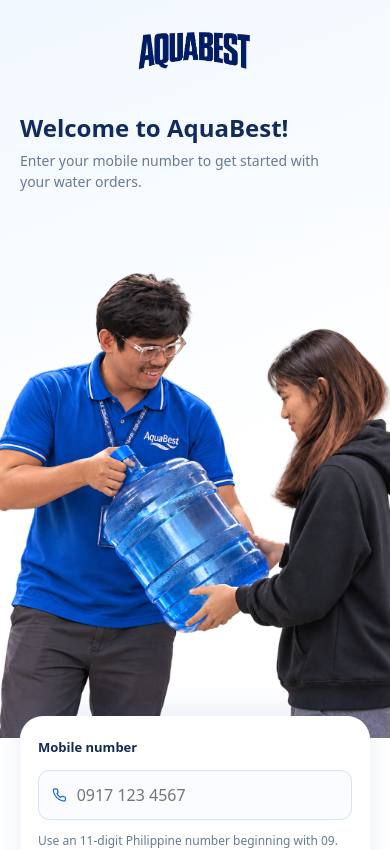
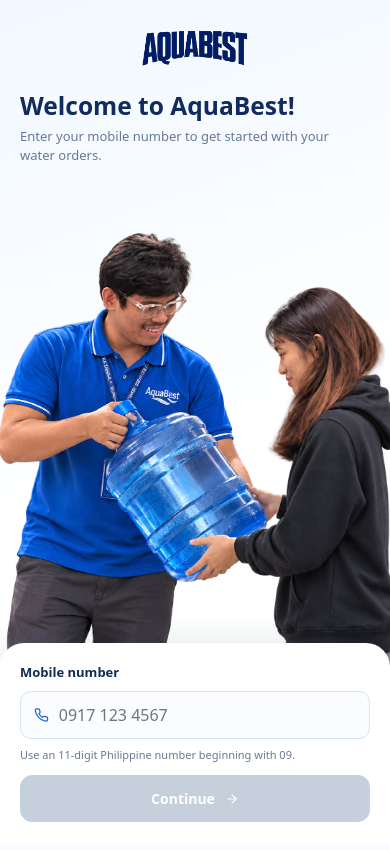
Before and after one commit to Gian007/aquabest-system, a React (Vite) app: page / in a window 390 px wide. Shown: the top 850 px of the page. Built offline with nearby package versions, Linux system fonts and the light colour scheme.

Commit message:
Fit phone welcome screen on one viewport, edge-to-edge (#5)
* Scope full-height mobile layout to phone entry stage

* Make phone onboarding fill viewport without scroll and flush form to edges

```diff
--- a/src/apps/Component_Customer/CustomerOnboarding.jsx
+++ b/src/apps/Component_Customer/CustomerOnboarding.jsx
@@ -27,7 +27,7 @@
     onComplete({ id: 'local-preview', phone: phone.replace(/\s/g, ''), fullName: profile.fullName.trim(), address: { ...profile.address } });
   };
   return (
-    <main className="onboarding-shell">
+    <main className={`onboarding-shell ${stage === "phone" ? "phone-entry-screen" : ""}`}>
       <div className="onboarding-top"><img src={logo} alt="AquaBest" /></div>
       {stage !== 'phone' && <button type="button" className="onboarding-back" onClick={() => { setStage(stage === 'otp' ? 'phone' : 'otp'); setError(''); }}><FiArrowLeft /> Back</button>}
 
--- a/src/apps/onboarding.css
+++ b/src/apps/onboarding.css
@@ -71,3 +71,59 @@
   .welcome-stage .onboarding-photo {height:260px;}
   .welcome-stage .welcome-phone-form {padding:18px 14px;}
 }
+
+/* Full-height edge-to-edge phone entry at 393x852; no scrolling required.
+   Only the initial phone screen is fixed-height. OTP/profile remain scrollable. */
+.onboarding-shell.phone-entry-screen {
+  width:100%; max-width:470px; height:100vh; height:100dvh; min-height:0;
+  margin:0 auto; padding:0; gap:0;
+  display:flex; flex-direction:column; overflow:hidden;
+  background:linear-gradient(160deg,#f1f8ff,#fff 55%);
+}
+.phone-entry-screen .onboarding-top {
+  flex:0 0 auto; height:clamp(68px,10vh,86px); min-height:0;
+  margin:0; padding:12px 18px 4px; justify-content:center;
+}
+.phone-entry-screen .onboarding-top img {height:47px;width:145px;}
+.phone-entry-screen .welcome-stage {
+  display:flex; flex-direction:column; min-height:0; flex:1 1 auto;
+  margin:0; gap:0; overflow:hidden;
+}
+.phone-entry-screen .welcome-stage h1 {
+  flex:0 0 auto; margin:8px 20px 6px; font-size:clamp(22px,6.3vw,27px);
+  line-height:1.16; max-width:none;
+}
+.phone-entry-screen .welcome-stage > p {
+  flex:0 0 auto; margin:0 20px 4px; max-width:340px;
+  font-size:13px; line-height:1.45;
+}
+.phone-entry-screen .welcome-stage .onboarding-photo {
+  flex:1 1 0; min-height:0; height:auto; width:100%; max-width:none;
+  margin:0; padding:0; overflow:hidden; background:transparent;
+  display:flex; align-items:flex-end; justify-content:center;
+}
+.phone-entry-screen .welcome-stage .onboarding-photo img {
+  display:block; width:100%; height:100%; max-height:none; max-width:none;
+  object-fit:cover; object-position:center 22%; /* crop excess legs, keep upper bodies */
+}
+.phone-entry-screen .welcome-stage .welcome-phone-form {
+  flex:0 0 auto; z-index:3; width:100%; margin:-23px 0 0;
+  padding:20px 20px max(22px,env(safe-area-inset-bottom));
+  border-radius:24px 24px 0 0; box-shadow:0 -9px 25px rgba(17,48,94,.08);
+  background:white; gap:9px;
+}
+.phone-entry-screen .welcome-phone-form label {font-size:13px;}
+.phone-entry-screen .welcome-phone-form .field-with-icon input {min-height:46px;}
+.phone-entry-screen .welcome-phone-form small {font-size:11px; line-height:1.35;}
+.phone-entry-screen .welcome-phone-form .order-primary {min-height:47px;margin:3px 0 0;}
+.phone-entry-screen .onboarding-footer {display:none;}
+@media (min-width:768px) {
+  .onboarding-shell.phone-entry-screen {margin:0 auto;min-height:0;border-radius:0;box-shadow:none;}
+}
+@media (max-height:690px) {
+  .phone-entry-screen .onboarding-top {height:58px;padding-top:5px;}
+  .phone-entry-screen .welcome-stage h1 {font-size:21px;margin-top:3px;}
+  .phone-entry-screen .welcome-stage > p {font-size:12px;}
+  .phone-entry-screen .welcome-stage .welcome-phone-form {padding-top:13px;padding-bottom:14px;gap:6px;}
+  .phone-entry-screen .welcome-phone-form .order-primary {min-height:42px;}
+}
```
